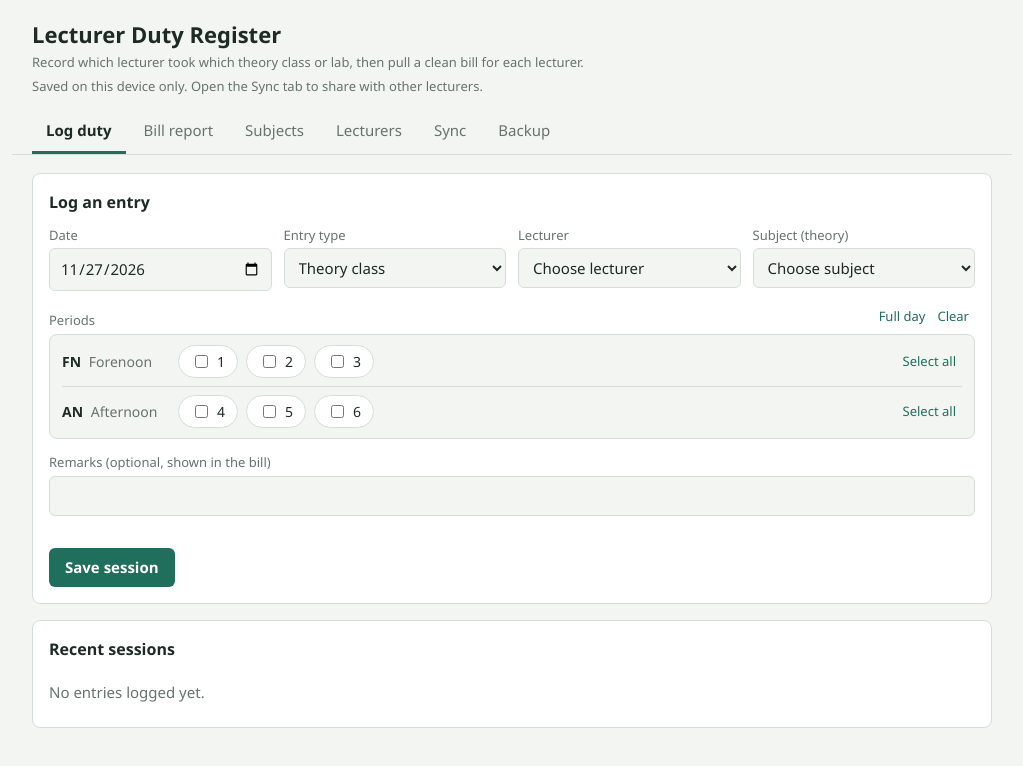
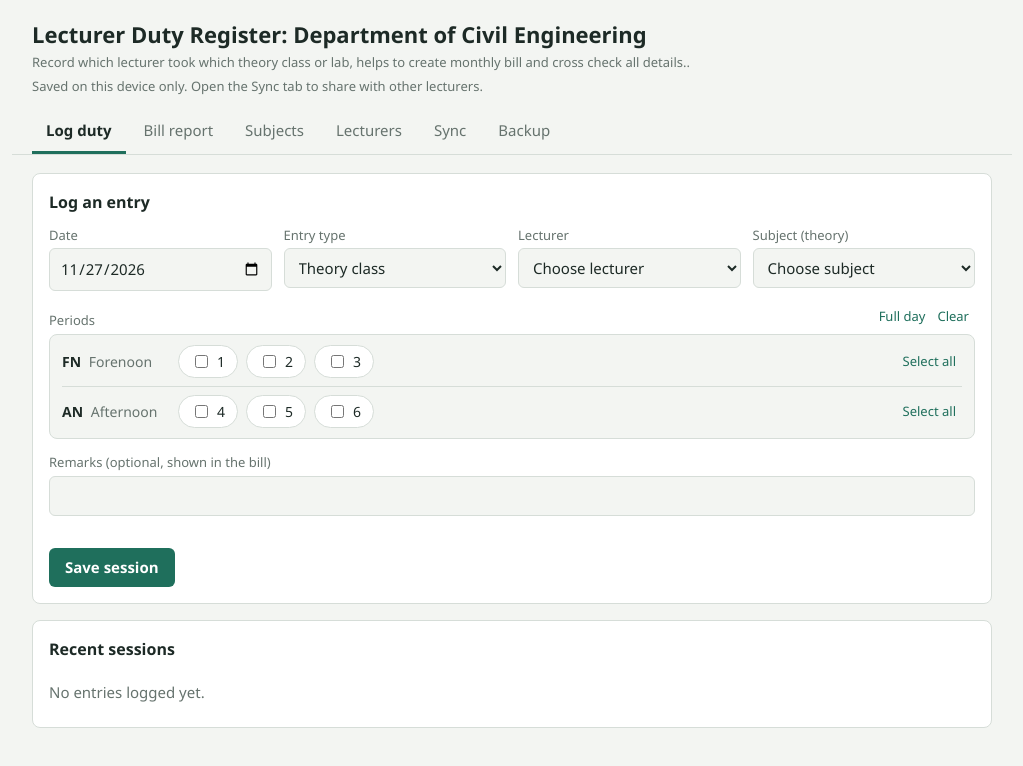
Before and after one commit to sukumaranshravan/lecturers_workdone, a plain HTML site: page index.html in a window 1280 px wide. Shown: the whole page, without its empty margins (128-1151 px from the left). Drawn offline with Linux system fonts and the light colour scheme.

Commit message:
Update index.html

```diff
--- a/index.html
+++ b/index.html
@@ -3,7 +3,7 @@
 <head>
 <meta charset="utf-8">
 <meta name="viewport" content="width=device-width, initial-scale=1">
-<title>Lecturer Duty Register</title>
+<title>Dept of Civil Eng: Lecturer Duty Register</title>
 <style>
 :root{--bg:#f3f5f2;--card:#fff;--ink:#1d2a26;--mute:#66736e;--line:#d6ddd8;--accent:#1f6f5c;--accent-ink:#fff;--warn:#b3402a;--soft:#e4efe9}
 @media (prefers-color-scheme:dark){:root{--bg:#141b18;--card:#1c2622;--ink:#e6eee9;--mute:#98a8a1;--line:#2d3b35;--accent:#58b99f;--accent-ink:#0f1a16;--warn:#ef8a74;--soft:#233a31}}
@@ -67,8 +67,8 @@ button.link:hover{text-decoration:underline}
 </head>
 <body>
 <header>
-  <h1>Lecturer Duty Register</h1>
-  <p>Record which lecturer took which theory class or lab, then pull a clean bill for each lecturer.</p>
+  <h1>Lecturer Duty Register: Department of Civil Engineering</h1>
+  <p>Record which lecturer took which theory class or lab, helps to create monthly bill and cross check all details..</p>
   <p id="syncStat" style="margin-top:4px"></p>
 </header>
 <nav id="nav">
```
